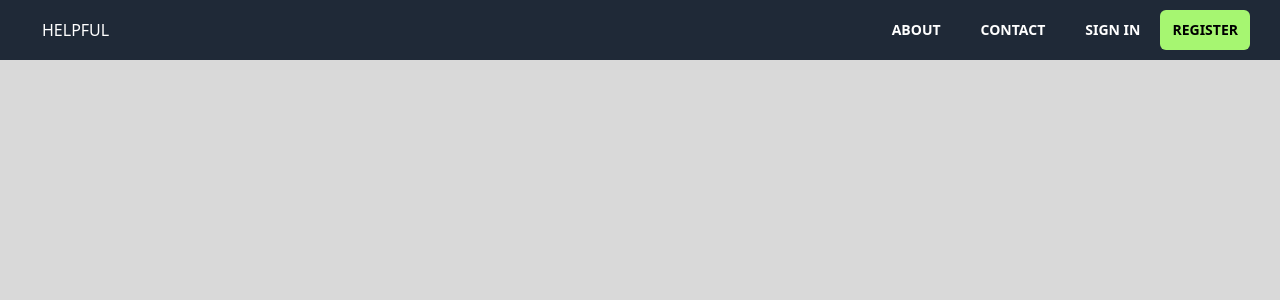
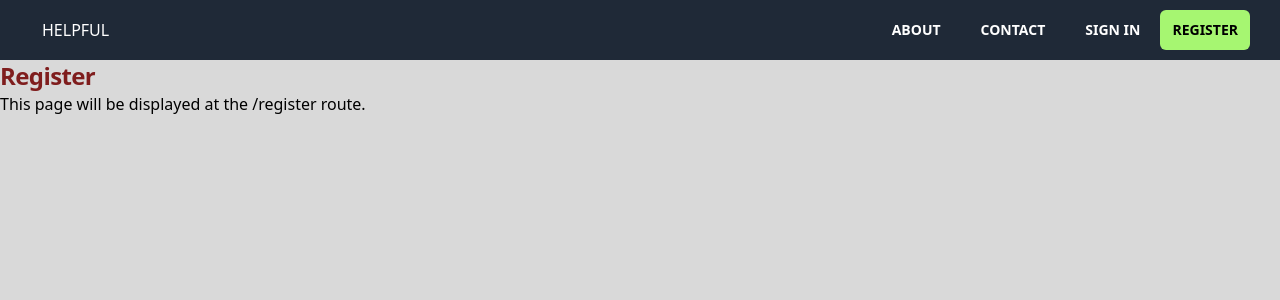
Before and after one commit to NimeshaKahingala/Nuxt-project, a Nuxt app: page /register in a window 1280 px wide. Shown: the top 300 px of the page. Built offline with nearby package versions, Linux system fonts and the light colour scheme.

Commit message:
register page added'

```diff
--- /dev/null
+++ b/pages/register.vue
@@ -0,0 +1,6 @@
+<template>
+    <section>
+        <h1 class="text-2xl font-bold tracking-tight text-red-900">Register</h1>
+      <p>This page will be displayed at the /register route.</p>
+    </section>
+  </template>
```
